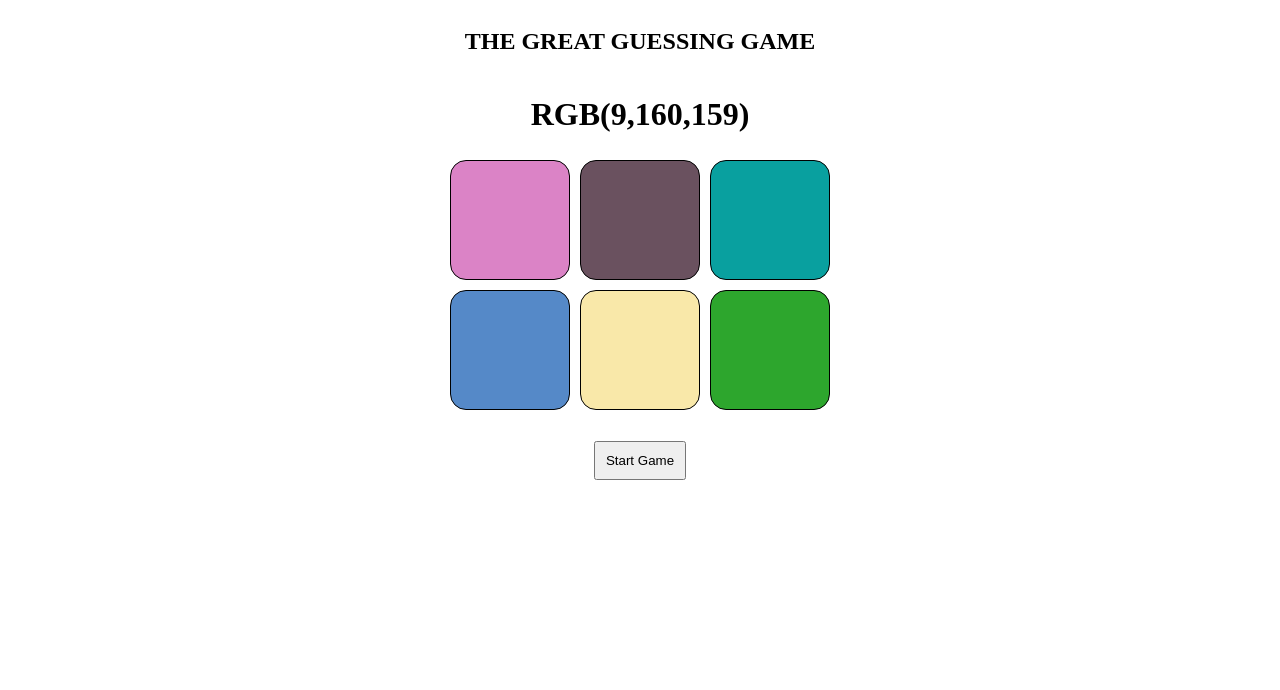
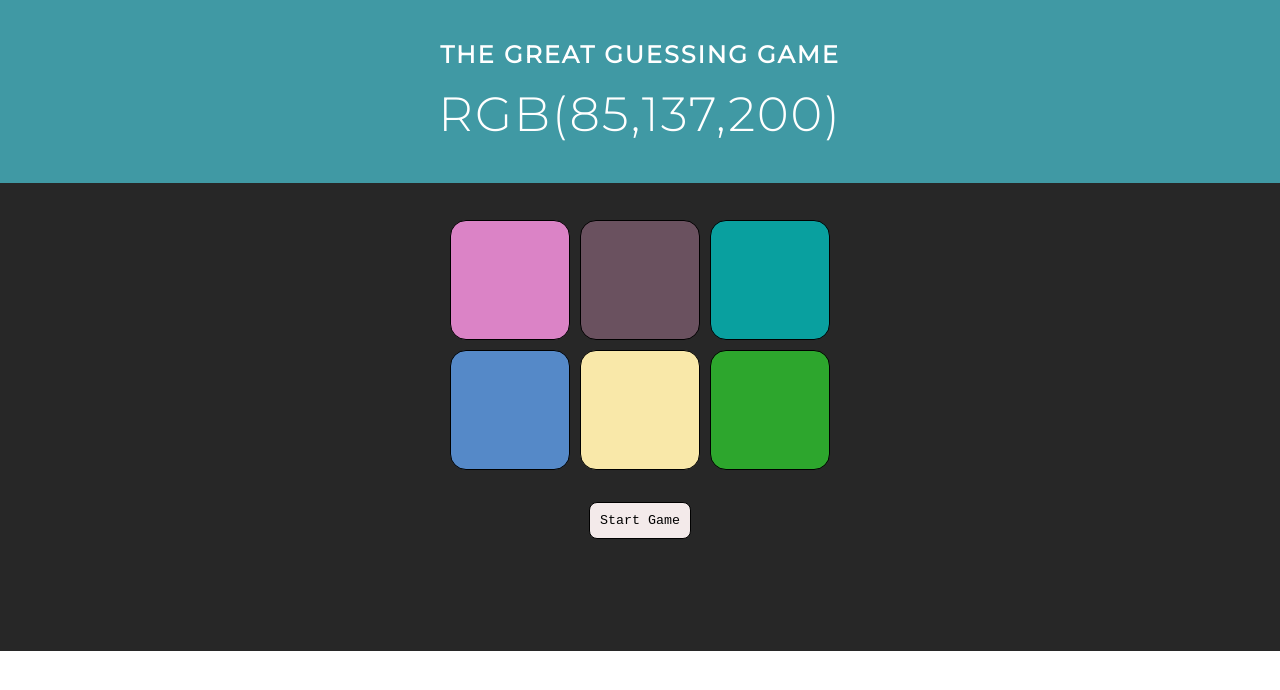
Before and after one commit to ediheid/rgb-guessing-game, a plain HTML site: page index.html in a window 1280 px wide. Both pictures are taken after a click on the button "Start Game". Drawn offline with Linux system fonts and the light colour scheme.

Commit message:
Updated styling to match example. Shortened JS code and commeneted

```diff
--- a/css/styles.css
+++ b/css/styles.css
@@ -1,15 +1,39 @@
+@import url("https://fonts.googleapis.com/css2?family=Montserrat:wght@100;200;300;400&display=swap");
+
+* {
+  margin: 0;
+  padding: 0;
+}
+
 header {
   display: flex;
   justify-content: center;
   text-align: center;
   text-transform: uppercase;
   flex-direction: column;
+  background-color: #4099a4;
+  padding: 2.5em;
+}
+
+h1,
+h2 {
+  color: white;
+  font-family: "Montserrat", sans-serif;
+  letter-spacing: 2px;
+}
+
+h1 {
+  font-size: 3rem;
+  font-weight: 300;
+  margin-top: 1rem;
 }
 
 #background {
   display: flex;
   justify-content: center;
   align-items: center;
+  padding: 2rem 0 2rem 0;
+  background-color: #272727;
 }
 .box-container {
   display: flex;
@@ -25,9 +49,21 @@ header {
   border-radius: 1rem;
   border: 1px solid black;
   margin: 5px;
+  cursor: pointer;
 }
 
 #start-button {
   margin-top: 2em;
   padding: 10px;
+  cursor: pointer;
+  margin-bottom: 5rem;
+
+  border: 1px solid black;
+  border-radius: 0.5rem;
+  background-color: rgb(243, 234, 234);
+  font-family: monospace;
 }
+
+#start-button:hover {
+  background-color: wheat;
+}
--- a/js/index.js
+++ b/js/index.js
@@ -35,56 +35,68 @@ const colorGenerator = () => {
 
 // create function that generates 6 random colours - colours in variables that can be passed into the boxes from an array
 
-// new array, choose between random index to go into header
-
 const startGame = () => {
   // Assigning Random Colors to boxes and one matching to Header..
-  let colorOne = colorGenerator();
-  let colorTwo = colorGenerator();
-  let colorThree = colorGenerator();
-  let colorFour = colorGenerator();
-  let colorFive = colorGenerator();
-  let colorSix = colorGenerator();
 
-  let colorArr = [colorOne, colorTwo, colorThree, colorFive, colorSix];
+  //? Original longer code to assign random colors..
+
+  //   let colorOne = colorGenerator();
+  //   let colorTwo = colorGenerator();
+  //   let colorThree = colorGenerator();
+  //   let colorFour = colorGenerator();
+  //   let colorFive = colorGenerator();
+  //   let colorSix = colorGenerator();
+
+  //   let colorArr = [colorOne, colorTwo, colorThree, colorFive, colorSix];
+
+  //   let index = Math.floor(Math.random() * colorArr.length);
+  //   let matchingColor = colorArr[index];
+
+  //   boxOne.style.backgroundColor = colorOne;
+  //   boxTwo.style.backgroundColor = colorTwo;
+  //   boxThree.style.backgroundColor = colorThree;
+  //   boxFour.style.backgroundColor = colorFour;
+  //   boxFive.style.backgroundColor = colorFive;
+  //   boxSix.style.backgroundColor = colorSix;
+
+  // =========
+  //? Shortened code to assign random colors..
+
+  let colorArr = [
+    colorGenerator(),
+    colorGenerator(),
+    colorGenerator(),
+    colorGenerator(),
+    colorGenerator(),
+    colorGenerator(),
+  ];
 
   let index = Math.floor(Math.random() * colorArr.length);
   let matchingColor = colorArr[index];
 
-  boxOne.style.backgroundColor = colorOne;
-  boxTwo.style.backgroundColor = colorTwo;
-  boxThree.style.backgroundColor = colorThree;
-  boxFour.style.backgroundColor = colorFour;
-  boxFive.style.backgroundColor = colorFive;
-  boxSix.style.backgroundColor = colorSix;
+  for (let i = 0; i < colorBoxButtons.length; i++) {
+    colorBoxButtons[i].style.backgroundColor = colorArr[i];
+  }
 
-  //! for testing
-  console.log(colorOne);
-  console.log(colorTwo);
-  console.log(colorThree);
-  console.log(colorFour);
-  console.log(colorFive);
-  console.log(colorSix);
-
+  // Result and heading with result RGB number
   randomNumberHeading.textContent = matchingColor;
   let result = matchingColor.replace(/,/g, ", ");
 
-  // End of Assigning Random Colors to boxes and one matching to Header..
+  //? How to create space again..
+  //   result = matchingColor.replaceAll(" ", "");
+  //   result = matchingColor.replace(/", "/g, ",");
+
   // =======
-  // Clicking on boxes...
+  // Nested guessing function
+
   const nowGuess = (event) => {
-    // alert(`You clicked on ${event.target.id}`);
-    // console.log(event);
-    // console.log(event.target);
-    // event.stopPropagation();
-
     if (event.target.style.backgroundColor == result) {
       alert("You did it! You guessed right!!");
     }
     //! for testing
-    console.log(`You clicked on ${event.target.id}`);
-    console.log(event.target.style.backgroundColor);
-    console.log(result);
+    // console.log(`You clicked on ${event.target.id}`);
+    // console.log(event.target.style.backgroundColor);
+    // console.log(result);
 
     // console.log(event.target.style.backgroundColor);
     // console.log(matchingColor);
@@ -93,14 +105,11 @@ const startGame = () => {
     // console.log(result);
   };
 
+  // Event listener to Guess
   colorBoxButtons.forEach((button) => {
     button.addEventListener("click", nowGuess);
   });
-
-  //   console.log(colorBoxButtons);
-
-  // End of clicking on Boxes
-  // =======
 };
 
+// Event Listener to start the game
 startButton.addEventListener("click", startGame);
```
